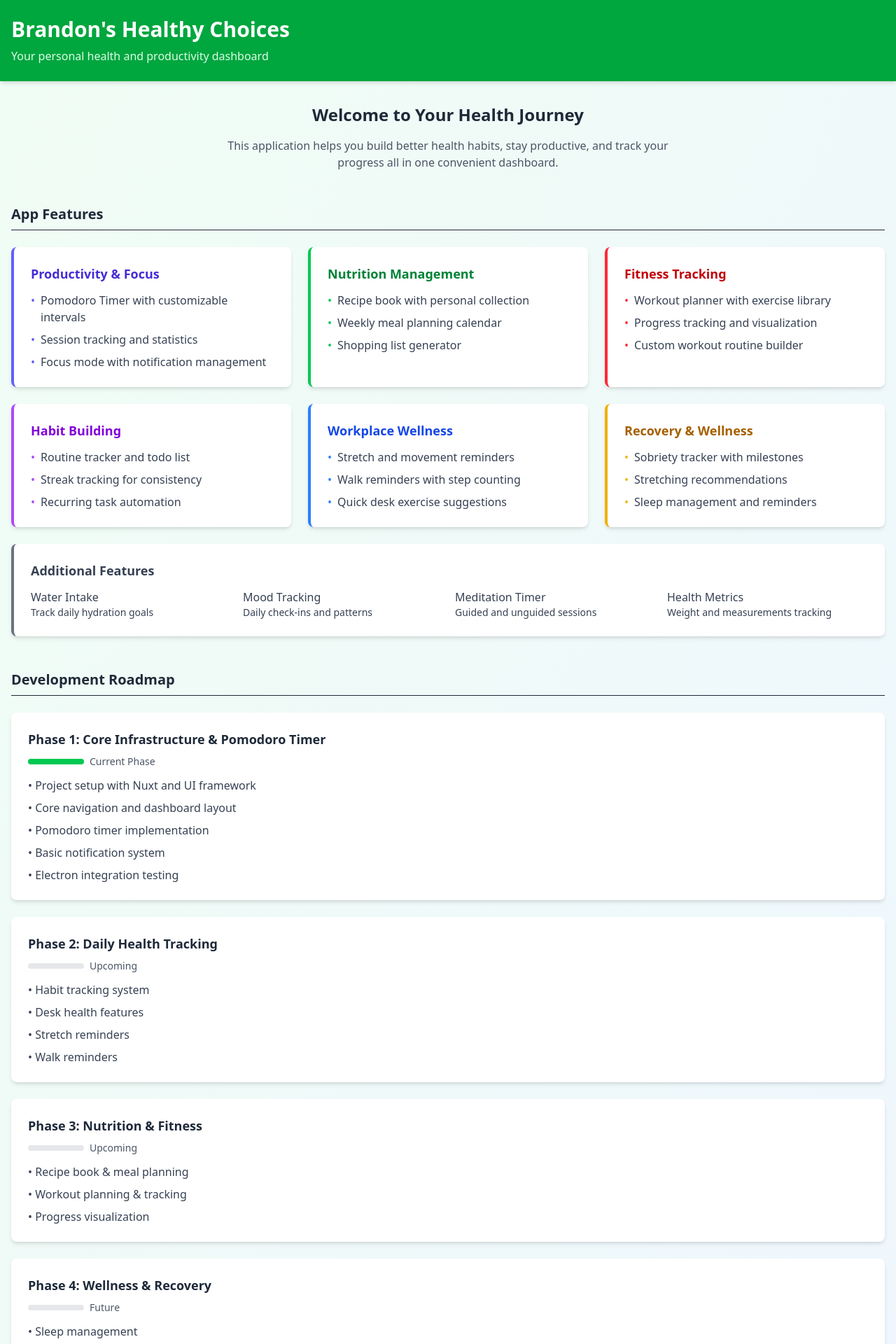
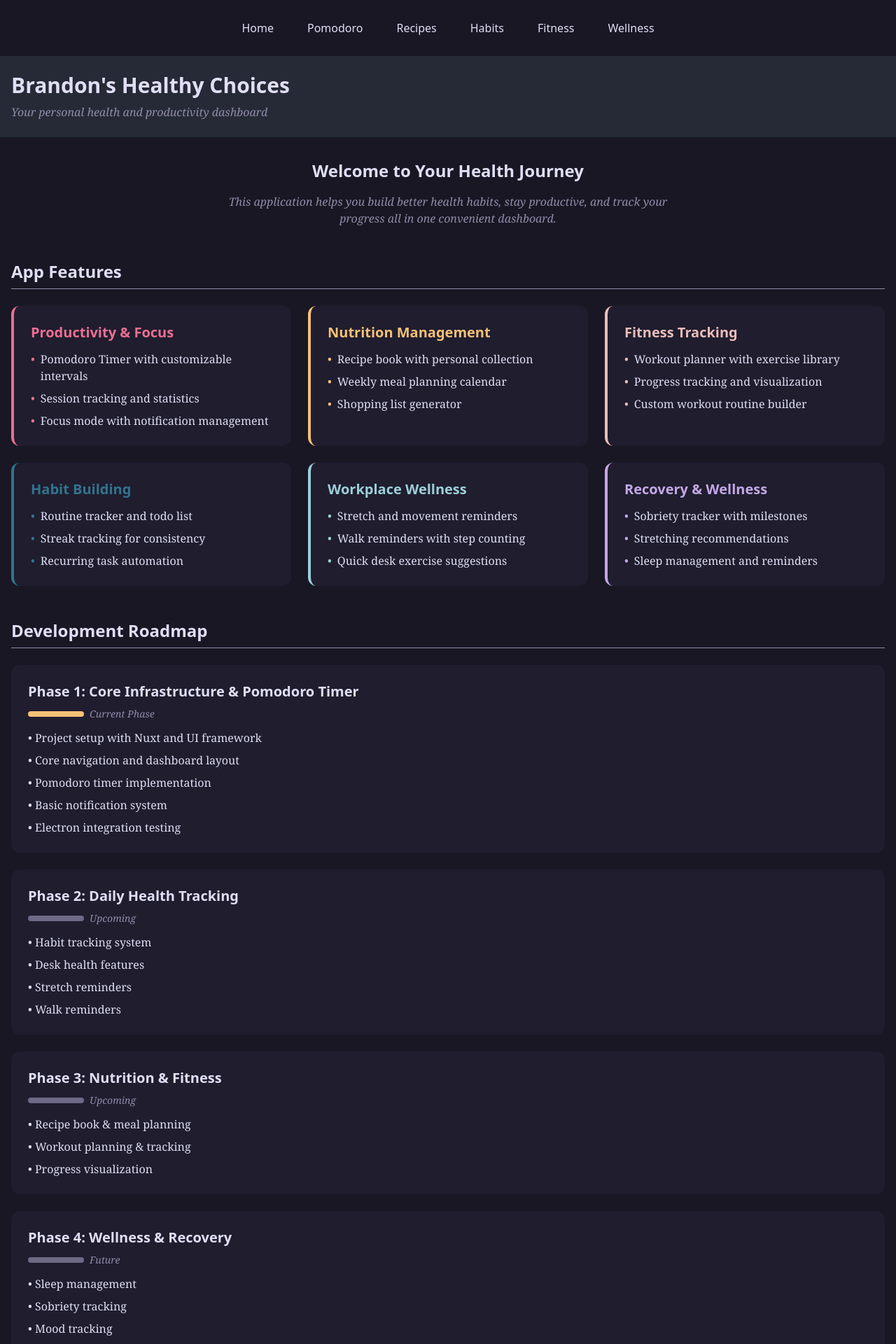
Before and after one commit to brandon-relentnet/Habyra, a Nuxt app: page / in a window 1280 px wide. Shown: the top 1920 px of the page at 70% size. Built offline with nearby package versions, Linux system fonts and the light colour scheme.

Commit message:
Updated the homepage with my theming and broke the sections into an array. Also introduced a very simple navbar.

```diff
--- a/assets/css/main.css
+++ b/assets/css/main.css
@@ -1 +1,41 @@
 @import "tailwindcss";
+
+@theme {
+    --color-base: #191724;
+    --color-surface: #1f1d2e;
+    --color-overlay: #26233a;
+    --color-muted: #6e6a86;
+    --color-subtle: #908caa;
+    --color-text: #e0def4;
+    --color-love: #eb6f92;
+    --color-gold: #f6c177;
+    --color-rose: #ebbcba;
+    --color-pine: #31748f;
+    --color-foam: #9ccfd8;
+    --color-iris: #c4a7e7;
+    --color-highlight-low: #21202e;
+    --color-highlight-med: #403d52;
+    --color-highlight-high: #524f67;
+}
+
+[data-theme="light"] {
+    --color-base: #faf4ed;
+    --color-surface: #fffaf3;
+    --color-overlay: #f2e9e1;
+    --color-muted: #9893a5;
+    --color-subtle: #797593;
+    --color-text: #575279;
+    --color-love: #b4637a;
+    --color-gold: #ea9d34;
+    --color-rose: #d7827e;
+    --color-pine: #286983;
+    --color-foam: #56949f;
+    --color-iris: #907aa9;
+    --color-highlight-low: #f4ede8;
+    --color-highlight-med: #dfdad9;
+    --color-highlight-high: #cecacd;
+}
+
+html {
+    background-color: var(--color-base);
+}
--- /dev/null
+++ b/components/common/NavigationMenu.vue
@@ -0,0 +1,26 @@
+<script setup>
+import { ref } from "vue";
+
+const navItems = [
+  { name: "Home", path: "/" },
+  { name: "Pomodoro", path: "/pomodoro" },
+  { name: "Recipes", path: "/recipes" },
+  { name: "Habits", path: "/habits" },
+  { name: "Fitness", path: "/fitness" },
+  { name: "Wellness", path: "/wellness" },
+];
+</script>
+
+<template>
+  <div class="relative h-20 w-full">
+    <nav class="fixed top-0 left-0 w-full bg-base h-20">
+      <ul class="flex text-text gap-x-4 items-center justify-center h-full">
+        <li v-for="item in navItems" :key="item.name">
+          <NuxtLink :to="item.path" class="text-text px-4 py-2">
+            {{ item.name }}
+          </NuxtLink>
+        </li>
+      </ul>
+    </nav>
+  </div>
+</template>
--- /dev/null
+++ b/layouts/default.vue
@@ -0,0 +1,6 @@
+<template>
+    <CommonNavigationMenu />
+    <main>
+        <slot />
+    </main>
+</template>
--- /dev/null
+++ b/pages/fitness.vue
@@ -0,0 +1,5 @@
+<template>
+    <div>
+        <h1>Fitness</h1>
+    </div>
+</template>
--- /dev/null
+++ b/pages/habits.vue
@@ -0,0 +1,5 @@
+<template>
+    <div>
+        <h1>Habits</h1>
+    </div>
+</template>
--- a/pages/index.vue
+++ b/pages/index.vue
@@ -1,289 +1,195 @@
+<script>
+export default {
+    name: "HomePage",
+    data() {
+        return {
+            appTitle: "Brandon's Healthy Choices",
+            appSubtitle: "Your personal health and productivity dashboard",
+            introTitle: "Welcome to Your Health Journey",
+            introDescription:
+                "This application helps you build better health habits, stay productive, and track your progress all in one convenient dashboard.",
+            featuresTitle: "App Features",
+            features: [
+                {
+                    title: "Productivity & Focus",
+                    colorClass: "text-love",
+                    items: [
+                        "Pomodoro Timer with customizable intervals",
+                        "Session tracking and statistics",
+                        "Focus mode with notification management",
+                    ],
+                },
+                {
+                    title: "Nutrition Management",
+                    colorClass: "text-gold",
+                    items: [
+                        "Recipe book with personal collection",
+                        "Weekly meal planning calendar",
+                        "Shopping list generator",
+                    ],
+                },
+                {
+                    title: "Fitness Tracking",
+                    colorClass: "text-rose",
+                    items: [
+                        "Workout planner with exercise library",
+                        "Progress tracking and visualization",
+                        "Custom workout routine builder",
+                    ],
+                },
+                {
+                    title: "Habit Building",
+                    colorClass: "text-pine",
+                    items: [
+                        "Routine tracker and todo list",
+                        "Streak tracking for consistency",
+                        "Recurring task automation",
+                    ],
+                },
+                {
+                    title: "Workplace Wellness",
+                    colorClass: "text-foam",
+                    items: [
+                        "Stretch and movement reminders",
+                        "Walk reminders with step counting",
+                        "Quick desk exercise suggestions",
+                    ],
+                },
+                {
+                    title: "Recovery & Wellness",
+                    colorClass: "text-iris",
+                    items: [
+                        "Sobriety tracker with milestones",
+                        "Stretching recommendations",
+                        "Sleep management and reminders",
+                    ],
+                },
+            ],
+            roadmapTitle: "Development Roadmap",
+            roadmap: [
+                {
+                    title: "Phase 1: Core Infrastructure & Pomodoro Timer",
+                    progressClass: "bg-gold",
+                    status: "Current Phase",
+                    tasks: [
+                        "Project setup with Nuxt and UI framework",
+                        "Core navigation and dashboard layout",
+                        "Pomodoro timer implementation",
+                        "Basic notification system",
+                        "Electron integration testing",
+                    ],
+                },
+                {
+                    title: "Phase 2: Daily Health Tracking",
+                    progressClass: "bg-muted",
+                    status: "Upcoming",
+                    tasks: [
+                        "Habit tracking system",
+                        "Desk health features",
+                        "Stretch reminders",
+                        "Walk reminders",
+                    ],
+                },
+                {
+                    title: "Phase 3: Nutrition & Fitness",
+                    progressClass: "bg-muted",
+                    status: "Upcoming",
+                    tasks: [
+                        "Recipe book & meal planning",
+                        "Workout planning & tracking",
+                        "Progress visualization",
+                    ],
+                },
+                {
+                    title: "Phase 4: Wellness & Recovery",
+                    progressClass: "bg-muted",
+                    status: "Future",
+                    tasks: [
+                        "Sleep management",
+                        "Sobriety tracking",
+                        "Mood tracking",
+                        "Journaling functionality",
+                    ],
+                },
+                {
+                    title: "Phase 5: Integration & Advanced Features",
+                    progressClass: "bg-muted",
+                    status: "Final Phase",
+                    tasks: [
+                        "Comprehensive dashboard",
+                        "Cross-feature data visualization",
+                        "Goal setting and achievement system",
+                        "Final optimization and polish",
+                    ],
+                },
+            ],
+            gettingStartedTitle: "Getting Started",
+            gettingStarted: [
+                {
+                    title: "Pomodoro Timer",
+                    description: "The Pomodoro Timer is currently available. Start focusing on your tasks while taking regular breaks to maintain productivity without burnout.",
+                    button: "Launch Pomodoro Timer",
+                },
+            ],
+        };
+    },
+};
+</script>
+
 <template>
-  <div class="min-h-screen bg-gradient-to-br from-green-50 to-blue-50">
-    <header class="bg-green-600 text-white shadow-md">
+    <div class="min-h-screen bg-base text-text">
+        <header class="bg-foam/10">
             <div class="container mx-auto py-6 px-4">
-        <h1 class="text-3xl font-bold">Brandon's Healthy Choices</h1>
-        <p class="mt-2 text-green-100">
-          Your personal health and productivity dashboard
-        </p>
+                <h1 class="text-3xl font-semibold mb-2">{{ appTitle }}</h1>
+                <p class="text-subtle italic font-serif">{{ appSubtitle }}</p>
             </div>
         </header>
 
         <main class="container mx-auto px-4 py-8">
             <!-- App Introduction -->
             <section class="mb-12 text-center">
-        <h2 class="text-2xl font-bold text-gray-800 mb-4">
-          Welcome to Your Health Journey
-        </h2>
-        <p class="max-w-2xl mx-auto text-gray-600">
-          This application helps you build better health habits, stay
-          productive, and track your progress all in one convenient dashboard.
-        </p>
+                <h2 class="text-2xl font-semibold mb-4">{{ introTitle }}</h2>
+                <p class="max-w-2xl mx-auto text-subtle italic font-serif">{{ introDescription }}</p>
             </section>
 
             <!-- Feature Categories -->
             <section class="mb-12">
-        <h2 class="text-xl font-bold text-gray-800 mb-6 border-b pb-2">
-          App Features
-        </h2>
+                <h2 class="text-2xl font-semibold mb-6 border-b border-b-subtle pb-2">{{ featuresTitle }}</h2>
 
                 <div class="grid grid-cols-1 md:grid-cols-2 lg:grid-cols-3 gap-6">
-          <!-- Productivity & Focus -->
                     <div
-            class="bg-white rounded-lg shadow-md p-6 border-l-4 border-indigo-500"
+                        v-for="feature in features"
+                        :key="feature.title"
+                        :class="['bg-surface rounded-xl p-6 border-l-4', feature.colorClass]"
                     >
-            <h3 class="font-bold text-lg text-indigo-700 mb-3">
-              Productivity & Focus
-            </h3>
-            <ul class="space-y-2 text-gray-700">
-              <li class="flex items-start">
-                <span class="text-indigo-500 mr-2">•</span>
-                <span>Pomodoro Timer with customizable intervals</span>
-              </li>
-              <li class="flex items-start">
-                <span class="text-indigo-500 mr-2">•</span>
-                <span>Session tracking and statistics</span>
-              </li>
-              <li class="flex items-start">
-                <span class="text-indigo-500 mr-2">•</span>
-                <span>Focus mode with notification management</span>
+                        <h3 :class="['font-semibold text-xl mb-3', feature.colorClass]">{{ feature.title }}</h3>
+                        <ul class="space-y-2 font-serif text-text">
+                            <li v-for="item in feature.items" :key="item" class="flex items-start">
+                                <span :class="[feature.colorClass, 'mr-2']">•</span>
+                                <span>{{ item }}</span>
                             </li>
                         </ul>
-          </div>
-
-          <!-- Nutrition Management -->
-          <div
-            class="bg-white rounded-lg shadow-md p-6 border-l-4 border-green-500"
-          >
-            <h3 class="font-bold text-lg text-green-700 mb-3">
-              Nutrition Management
-            </h3>
-            <ul class="space-y-2 text-gray-700">
-              <li class="flex items-start">
-                <span class="text-green-500 mr-2">•</span>
-                <span>Recipe book with personal collection</span>
-              </li>
-              <li class="flex items-start">
-                <span class="text-green-500 mr-2">•</span>
-                <span>Weekly meal planning calendar</span>
-              </li>
-              <li class="flex items-start">
-                <span class="text-green-500 mr-2">•</span>
-                <span>Shopping list generator</span>
-              </li>
-            </ul>
-          </div>
-
-          <!-- Fitness Tracking -->
-          <div
-            class="bg-white rounded-lg shadow-md p-6 border-l-4 border-red-500"
-          >
-            <h3 class="font-bold text-lg text-red-700 mb-3">
-              Fitness Tracking
-            </h3>
-            <ul class="space-y-2 text-gray-700">
-              <li class="flex items-start">
-                <span class="text-red-500 mr-2">•</span>
-                <span>Workout planner with exercise library</span>
-              </li>
-              <li class="flex items-start">
-                <span class="text-red-500 mr-2">•</span>
-                <span>Progress tracking and visualization</span>
-              </li>
-              <li class="flex items-start">
-                <span class="text-red-500 mr-2">•</span>
-                <span>Custom workout routine builder</span>
-              </li>
-            </ul>
-          </div>
-
-          <!-- Habit Building -->
-          <div
-            class="bg-white rounded-lg shadow-md p-6 border-l-4 border-purple-500"
-          >
-            <h3 class="font-bold text-lg text-purple-700 mb-3">
-              Habit Building
-            </h3>
-            <ul class="space-y-2 text-gray-700">
-              <li class="flex items-start">
-                <span class="text-purple-500 mr-2">•</span>
-                <span>Routine tracker and todo list</span>
-              </li>
-              <li class="flex items-start">
-                <span class="text-purple-500 mr-2">•</span>
-                <span>Streak tracking for consistency</span>
-              </li>
-              <li class="flex items-start">
-                <span class="text-purple-500 mr-2">•</span>
-                <span>Recurring task automation</span>
-              </li>
-            </ul>
-          </div>
-
-          <!-- Workplace Wellness -->
-          <div
-            class="bg-white rounded-lg shadow-md p-6 border-l-4 border-blue-500"
-          >
-            <h3 class="font-bold text-lg text-blue-700 mb-3">
-              Workplace Wellness
-            </h3>
-            <ul class="space-y-2 text-gray-700">
-              <li class="flex items-start">
-                <span class="text-blue-500 mr-2">•</span>
-                <span>Stretch and movement reminders</span>
-              </li>
-              <li class="flex items-start">
-                <span class="text-blue-500 mr-2">•</span>
-                <span>Walk reminders with step counting</span>
-              </li>
-              <li class="flex items-start">
-                <span class="text-blue-500 mr-2">•</span>
-                <span>Quick desk exercise suggestions</span>
-              </li>
-            </ul>
-          </div>
-
-          <!-- Recovery & Wellness -->
-          <div
-            class="bg-white rounded-lg shadow-md p-6 border-l-4 border-yellow-500"
-          >
-            <h3 class="font-bold text-lg text-yellow-700 mb-3">
-              Recovery & Wellness
-            </h3>
-            <ul class="space-y-2 text-gray-700">
-              <li class="flex items-start">
-                <span class="text-yellow-500 mr-2">•</span>
-                <span>Sobriety tracker with milestones</span>
-              </li>
-              <li class="flex items-start">
-                <span class="text-yellow-500 mr-2">•</span>
-                <span>Stretching recommendations</span>
-              </li>
-              <li class="flex items-start">
-                <span class="text-yellow-500 mr-2">•</span>
-                <span>Sleep management and reminders</span>
-              </li>
-            </ul>
-          </div>
-
-          <!-- Additional Features -->
-          <div
-            class="bg-white rounded-lg shadow-md p-6 border-l-4 border-gray-500 md:col-span-2 lg:col-span-3"
-          >
-            <h3 class="font-bold text-lg text-gray-700 mb-3">
-              Additional Features
-            </h3>
-            <div class="grid grid-cols-1 md:grid-cols-2 lg:grid-cols-4 gap-4">
-              <div class="text-gray-700">
-                <p class="font-medium">Water Intake</p>
-                <p class="text-sm">Track daily hydration goals</p>
-              </div>
-              <div class="text-gray-700">
-                <p class="font-medium">Mood Tracking</p>
-                <p class="text-sm">Daily check-ins and patterns</p>
-              </div>
-              <div class="text-gray-700">
-                <p class="font-medium">Meditation Timer</p>
-                <p class="text-sm">Guided and unguided sessions</p>
-              </div>
-              <div class="text-gray-700">
-                <p class="font-medium">Health Metrics</p>
-                <p class="text-sm">Weight and measurements tracking</p>
-              </div>
-            </div>
                     </div>
                 </div>
             </section>
 
             <!-- Development Roadmap -->
             <section class="mb-12">
-        <h2 class="text-xl font-bold text-gray-800 mb-6 border-b pb-2">
-          Development Roadmap
-        </h2>
+                <h2 class="text-2xl font-bold mb-6 border-b border-b-subtle pb-2">{{ roadmapTitle }}</h2>
 
                 <div class="space-y-6">
-          <!-- Phase 1 -->
-          <div class="bg-white rounded-lg shadow-md p-6">
-            <h3 class="font-bold text-lg text-gray-800 mb-2">
-              Phase 1: Core Infrastructure & Pomodoro Timer
-            </h3>
+                    <div
+                        v-for="phase in roadmap"
+                        :key="phase.title"
+                        class="bg-surface rounded-xl p-6"
+                    >
+                        <h3 class="font-semibold text-xl mb-2">{{ phase.title }}</h3>
                         <div class="flex items-center mb-3">
-              <div class="w-20 h-2 bg-green-500 rounded mr-2"></div>
-              <span class="text-sm text-gray-600">Current Phase</span>
+                            <div :class="[phase.progressClass, 'w-20 h-2 rounded mr-2']"></div>
+                            <span class="text-sm text-subtle font-serif italic">{{ phase.status }}</span>
                         </div>
-            <ul class="space-y-2 text-gray-700">
-              <li>• Project setup with Nuxt and UI framework</li>
-              <li>• Core navigation and dashboard layout</li>
-              <li>• Pomodoro timer implementation</li>
-              <li>• Basic notification system</li>
-              <li>• Electron integration testing</li>
-            </ul>
-          </div>
-
-          <!-- Phase 2 -->
-          <div class="bg-white rounded-lg shadow-md p-6">
-            <h3 class="font-bold text-lg text-gray-800 mb-2">
-              Phase 2: Daily Health Tracking
-            </h3>
-            <div class="flex items-center mb-3">
-              <div class="w-20 h-2 bg-gray-200 rounded mr-2"></div>
-              <span class="text-sm text-gray-600">Upcoming</span>
-            </div>
-            <ul class="space-y-2 text-gray-700">
-              <li>• Habit tracking system</li>
-              <li>• Desk health features</li>
-              <li>• Stretch reminders</li>
-              <li>• Walk reminders</li>
-            </ul>
-          </div>
-
-          <!-- Phase 3 -->
-          <div class="bg-white rounded-lg shadow-md p-6">
-            <h3 class="font-bold text-lg text-gray-800 mb-2">
-              Phase 3: Nutrition & Fitness
-            </h3>
-            <div class="flex items-center mb-3">
-              <div class="w-20 h-2 bg-gray-200 rounded mr-2"></div>
-              <span class="text-sm text-gray-600">Upcoming</span>
-            </div>
-            <ul class="space-y-2 text-gray-700">
-              <li>• Recipe book & meal planning</li>
-              <li>• Workout planning & tracking</li>
-              <li>• Progress visualization</li>
-            </ul>
-          </div>
-
-          <!-- Phase 4 -->
-          <div class="bg-white rounded-lg shadow-md p-6">
-            <h3 class="font-bold text-lg text-gray-800 mb-2">
-              Phase 4: Wellness & Recovery
-            </h3>
-            <div class="flex items-center mb-3">
-              <div class="w-20 h-2 bg-gray-200 rounded mr-2"></div>
-              <span class="text-sm text-gray-600">Future</span>
-            </div>
-            <ul class="space-y-2 text-gray-700">
-              <li>• Sleep management</li>
-              <li>• Sobriety tracking</li>
-              <li>• Mood tracking</li>
-              <li>• Journaling functionality</li>
-            </ul>
-          </div>
-
-          <!-- Phase 5 -->
-          <div class="bg-white rounded-lg shadow-md p-6">
-            <h3 class="font-bold text-lg text-gray-800 mb-2">
-              Phase 5: Integration & Advanced Features
-            </h3>
-            <div class="flex items-center mb-3">
-              <div class="w-20 h-2 bg-gray-200 rounded mr-2"></div>
-              <span class="text-sm text-gray-600">Final Phase</span>
-            </div>
-            <ul class="space-y-2 text-gray-700">
-              <li>• Comprehensive dashboard</li>
-              <li>• Cross-feature data visualization</li>
-              <li>• Goal setting and achievement system</li>
-              <li>• Final optimization and polish</li>
+                        <ul class="space-y-2 font-serif text-text">
+                            <li v-for="task in phase.tasks" :key="task">• {{ task }}</li>
                         </ul>
                     </div>
                 </div>
@@ -291,37 +197,22 @@
 
             <!-- Getting Started -->
             <section class="mb-6">
-        <h2 class="text-xl font-bold text-gray-800 mb-4 border-b pb-2">
-          Getting Started
-        </h2>
-        <div class="bg-white rounded-lg shadow-md p-6">
-          <p class="text-gray-700 mb-4">
-            The Pomodoro Timer is currently available. Start focusing on your
-            tasks while taking regular breaks to maintain productivity without
-            burnout.
-          </p>
+                <h2 class="text-2xl font-semibold mb-4 border-b border-b-subtle pb-2">{{ gettingStartedTitle }}</h2>
+
+                <div
+                    v-for="section in gettingStarted"
+                    :key="section.title"
+                    class="bg-surface rounded-lg shadow-md p-6"
+                >
+                    <h3 class="text-xl font-semibold mb-2">{{ section.title }}</h3>
+                    <p class="mb-4 font-serif italic text-subtle">{{ section.description }}</p>
                     <button
-            class="bg-green-600 hover:bg-green-700 text-white font-medium py-2 px-6 rounded-lg transition duration-200"
+                        class="bg-overlay hover:bg-muted text-text font-medium py-2 px-6 rounded-xl transition duration-200 cursor-pointer"
                     >
-            Launch Pomodoro Timer
+                        {{ section.button }}
                     </button>
                 </div>
             </section>
         </main>
-
-    <footer class="bg-gray-100 border-t border-gray-200">
-      <div class="container mx-auto px-4 py-6">
-        <p class="text-center text-gray-600">
-          Brandon's Healthy Choices - Personal Health & Productivity App
-        </p>
-      </div>
-    </footer>
     </div>
 </template>
-
-<script>
-export default {
-  name: "HomePage",
-  // We'll add more functionality as we develop the actual features
-};
-</script>
--- /dev/null
+++ b/pages/pomodoro.vue
@@ -0,0 +1,5 @@
+<template>
+    <div>
+        <h1>Pomodoro</h1>
+    </div>
+</template>
--- /dev/null
+++ b/pages/recipes.vue
@@ -0,0 +1,5 @@
+<template>
+    <div>
+        <h1>Recipes</h1>
+    </div>
+</template>
--- /dev/null
+++ b/pages/wellness.vue
@@ -0,0 +1,5 @@
+<template>
+    <div>
+        <h1>Wellness</h1>
+    </div>
+</template>
```
Lines whose indentation alone changed are shown as unchanged.
